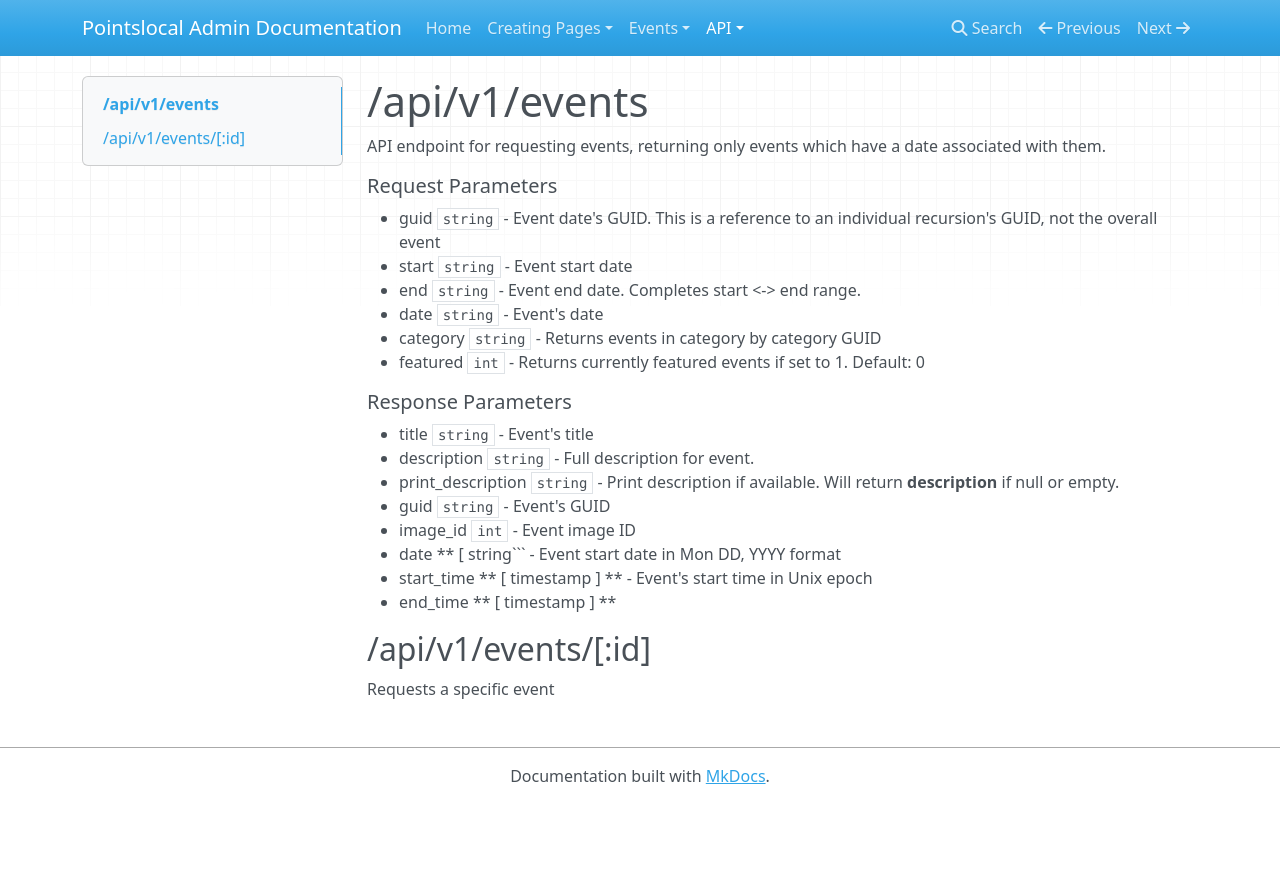
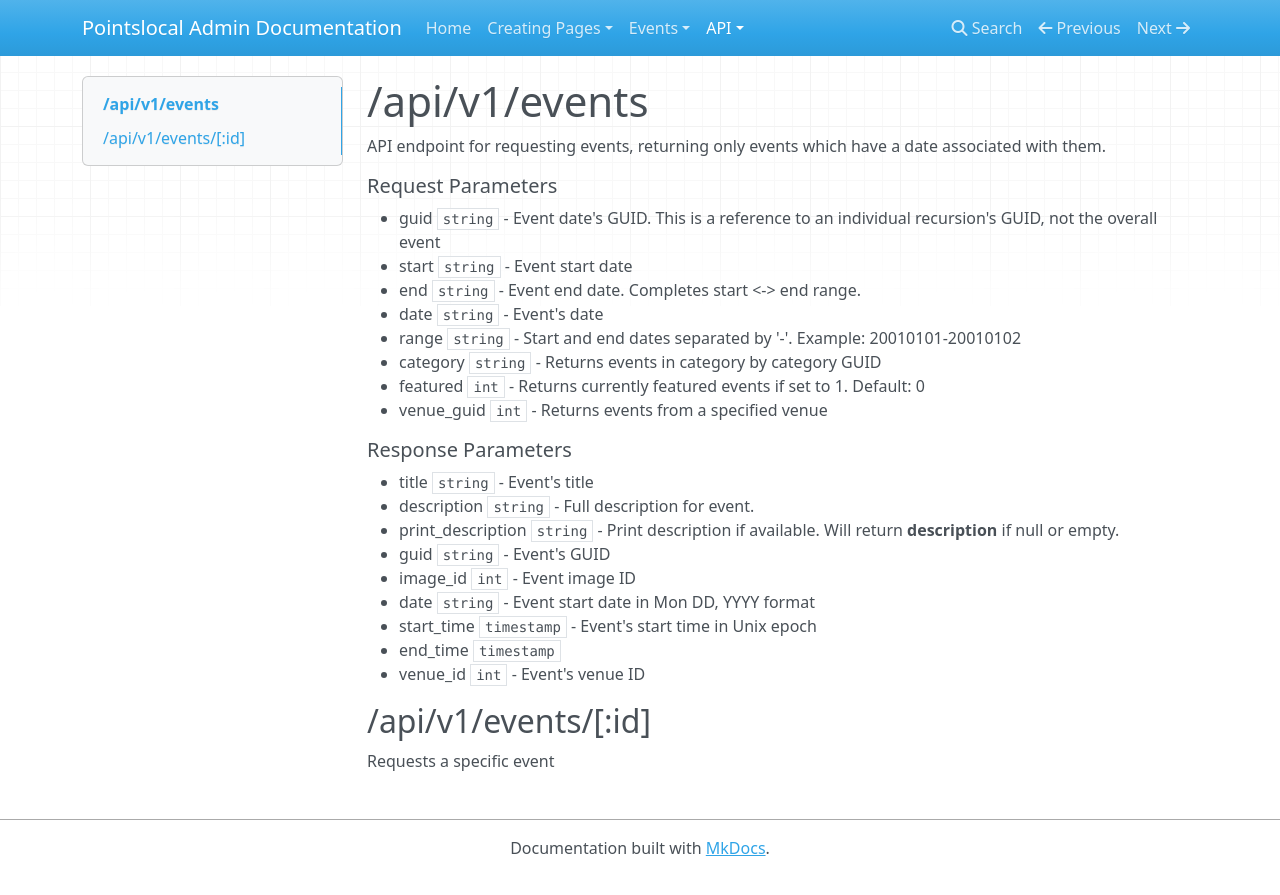
Before and after one commit to pointslocal/admin-docs, an MkDocs documentation site: the page built from docs/api_events_events.md, in a window 1280 px wide. Shown: the top 895 px of the page. Built offline with MkDocs 1.6.1, drawn with Linux system fonts in a browser that asks for light colours; nearby versions of some CDN libraries; old or Windows-style settings are respelled for this version of MkDocs.

Commit message:
Enables eventful params

````diff
--- a/docs/api_events_events.md
+++ b/docs/api_events_events.md
@@ -7,8 +7,10 @@ API endpoint for requesting events, returning only events which have a date asso
 - start ```string``` - Event start date
 - end ```string``` - Event end date.  Completes start <-> end range.
 - date ```string``` - Event's date
+- range ```string``` - Start and end dates separated by '-'.  Example: 20010101-20010102
 - category ```string``` - Returns events in category by category GUID
 - featured ```int``` - Returns currently featured events if set to 1. Default: 0
+- venue_guid ```int``` - Returns events from a specified venue
 
 ##### Response Parameters
 - title ```string``` - Event's title
@@ -16,9 +18,10 @@ API endpoint for requesting events, returning only events which have a date asso
 - print_description ```string``` - Print description if available.  Will return **description** if null or empty.
 - guid ```string``` - Event's GUID
 - image_id ```int``` - Event image ID
-- date ** [ string``` - Event start date in Mon DD, YYYY format
-- start_time ** [ timestamp ] ** - Event's start time in Unix epoch
-- end_time ** [ timestamp ] **
+- date ```string``` - Event start date in Mon DD, YYYY format
+- start_time ```timestamp``` - Event's start time in Unix epoch
+- end_time ```timestamp```
+- venue_id ```int``` - Event's venue ID
 
 ## /api/v1/events/[:id]
 Requests a specific event
````
